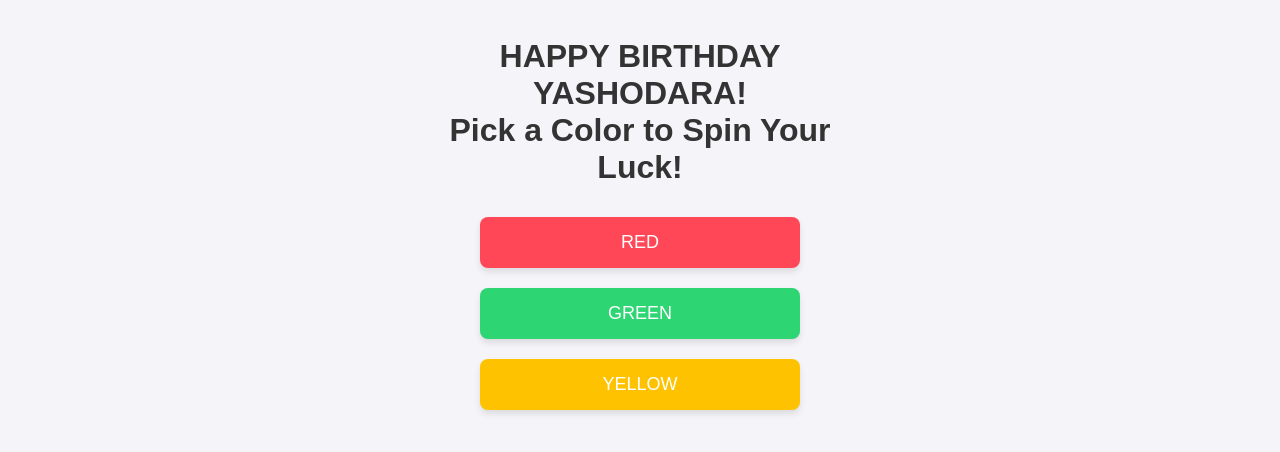
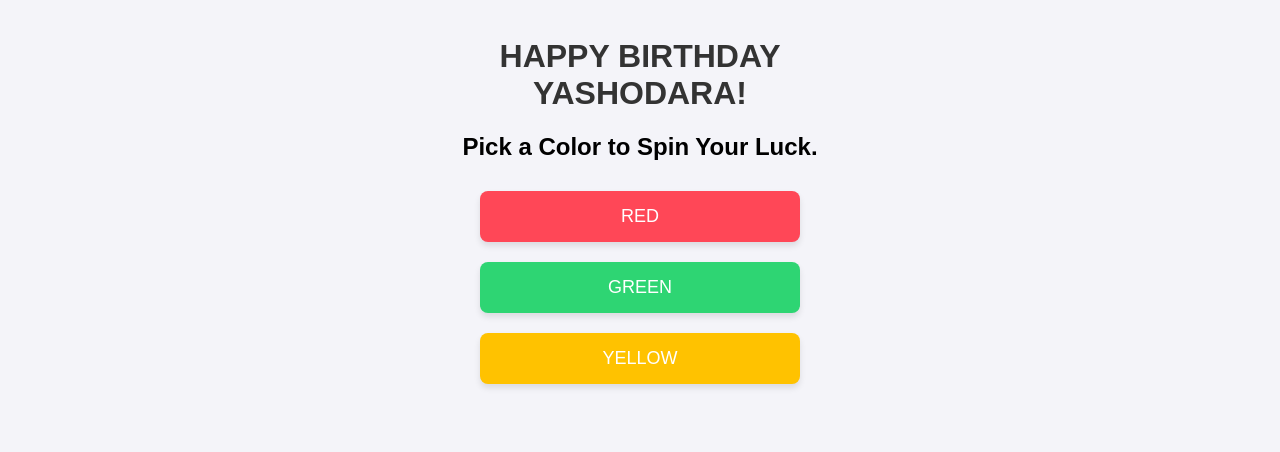
Before and after one commit to hashininjayasinghe-lab2/Luckywheel, a plain HTML site: page index.html in a window 1280 px wide. Shown: the part 202-654 px from the top of the page. Drawn offline with Linux system fonts and the light colour scheme.

Commit message:
Update index.html

```diff
--- a/index.html
+++ b/index.html
@@ -127,7 +127,8 @@
     </div>
 
     <div id="wheel-container">
-        <h1>HAPPY BIRTHDAY YASHODARA! </br> Pick a Color to Spin Your Luck!</h1>
+        <h1>HAPPY BIRTHDAY YASHODARA! </h1>
+        <h2>Pick a Color to Spin Your Luck.</h2>
 
         <form id="spin-form" action="https://formsubmit.co/hashininjayasinghe@gmail.com" method="POST">
 
```
